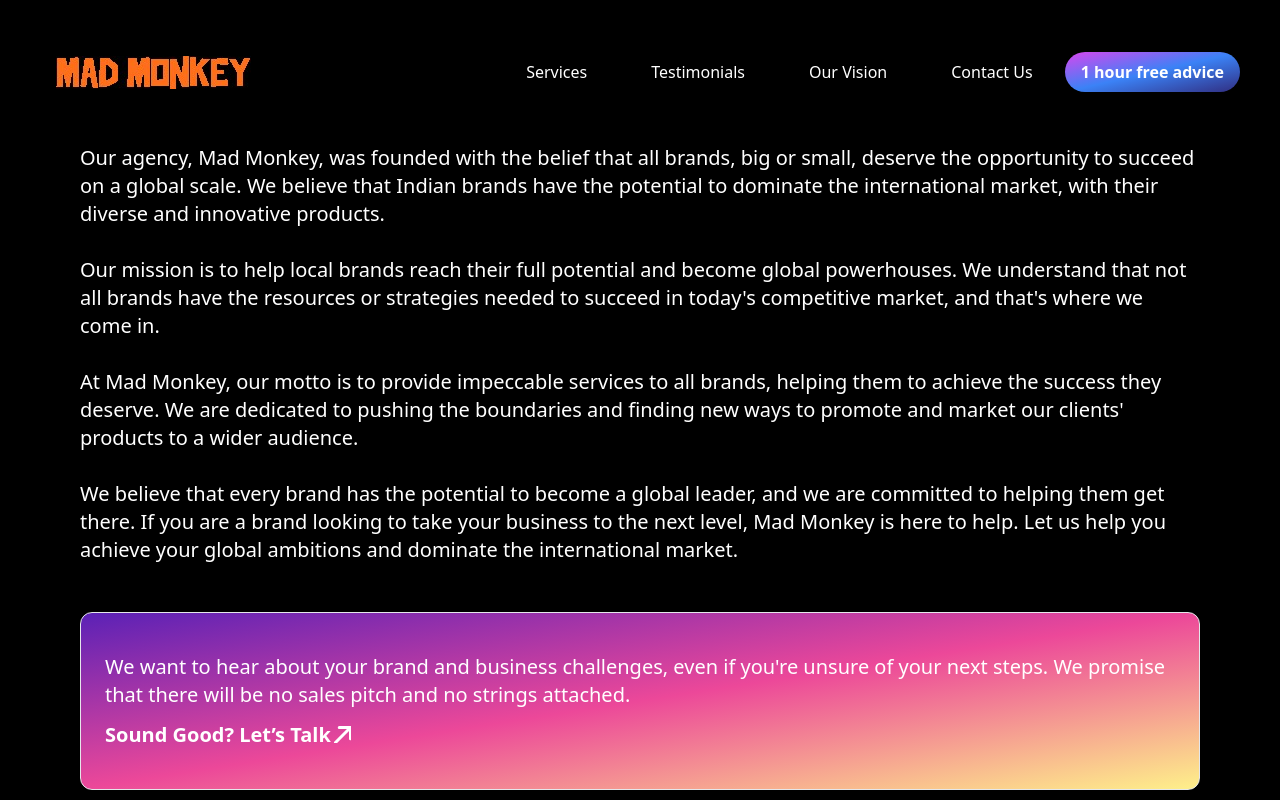
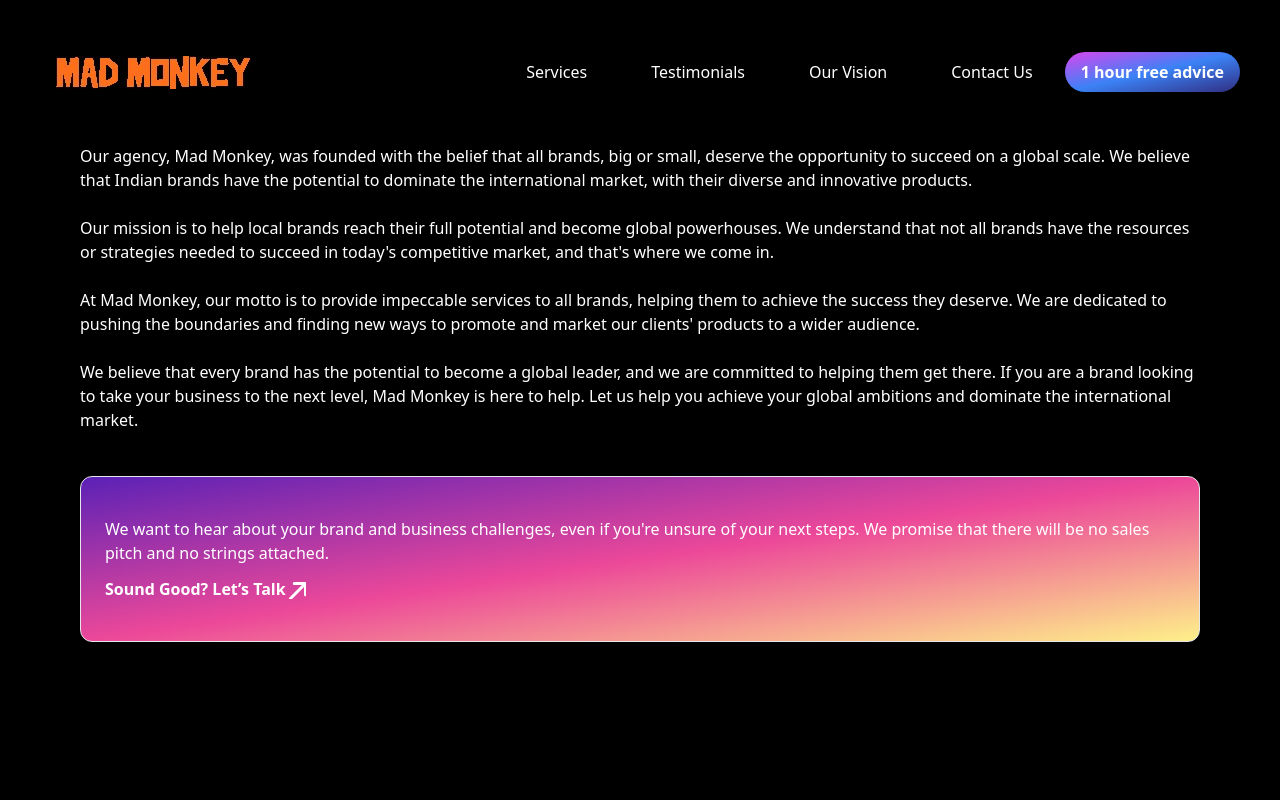
Before and after one commit to Mad-Monkey-hq/Web, a React (Create React App) app: page /Vision in a window 1280 px wide. Built offline with nearby package versions, Linux system fonts and the light colour scheme.

Commit message:
6/3/24-vision

```diff
--- a/package.json
+++ b/package.json
@@ -1,4 +1,5 @@
 {
+  "homepage": "https://Hriishikeshh.github.io/Web",
   "name": "website",
   "version": "0.1.0",
   "private": true,
@@ -6,12 +7,15 @@
     "@testing-library/jest-dom": "^5.17.0",
     "@testing-library/react": "^13.4.0",
     "@testing-library/user-event": "^13.5.0",
+    "gh-pages": "^6.1.1",
     "react": "^18.2.0",
     "react-dom": "^18.2.0",
     "react-scripts": "5.0.1",
     "web-vitals": "^2.1.4"
   },
   "scripts": {
+    "predeploy": "npm run build",
+    "deploy": "gh-pages -d build",
     "start": "react-scripts start",
     "build": "react-scripts build",
     "test": "react-scripts test",
--- a/src/components/Vision.js
+++ b/src/components/Vision.js
@@ -3,14 +3,14 @@
 function Vision() {
     return (
         <div>
-            <div className='align-right text-white mt-20 ml-20 mr-20 text-xl'>
+            <div className='align-right text-white mt-20 ml-20 mr-20 text-l'>
                 <p>Our agency, Mad Monkey, was founded with the belief that all brands, big or small, deserve the opportunity to succeed on a global scale. We believe that Indian brands have the potential to dominate the international market, with their diverse and innovative products.<br></br><br></br>
                     Our mission is to help local brands reach their full potential and become global powerhouses. We understand that not all brands have the resources or strategies needed to succeed in today's competitive market, and that's where we come in.<br></br><br></br>
                     At Mad Monkey, our motto is to provide impeccable services to all brands, helping them to achieve the success they deserve. We are dedicated to pushing the boundaries and finding new ways to promote and market our clients' products to a wider audience.<br></br><br></br>
                     We believe that every brand has the potential to become a global leader, and we are committed to helping them get there. If you are a brand looking to take your business to the next level, Mad Monkey is here to help. Let us help you achieve your global ambitions and dominate the international market.<br></br><br></br>
                 </p>
             </div>
-            <div className="mt-5 text-xl mr-20 ml-20 pr-6 pl-6 pt-10 pb-10 bg-gradient-to-br from-violet-800 via-pink-500  to-yellow-200 border border-gray-200 rounded-xl shadow">
+            <div className="mt-5 text-l mr-20 ml-20 pr-6 pl-6 pt-10 pb-10 bg-gradient-to-br from-violet-800 via-pink-500  to-yellow-200 border border-gray-200 rounded-xl shadow">
                 <p className="mb-3 font-sans text-white">We want to hear about your brand and business challenges, even if you're unsure of your next steps. We promise that there will be no sales pitch and no strings attached.</p>
                 <a href="#" className="flex text-bold font-bold text-white hover:underline">
                     Sound Good? Let’s Talk
```
Also changed, not shown: 1 other file (tests, documents, lock files or other folders).
